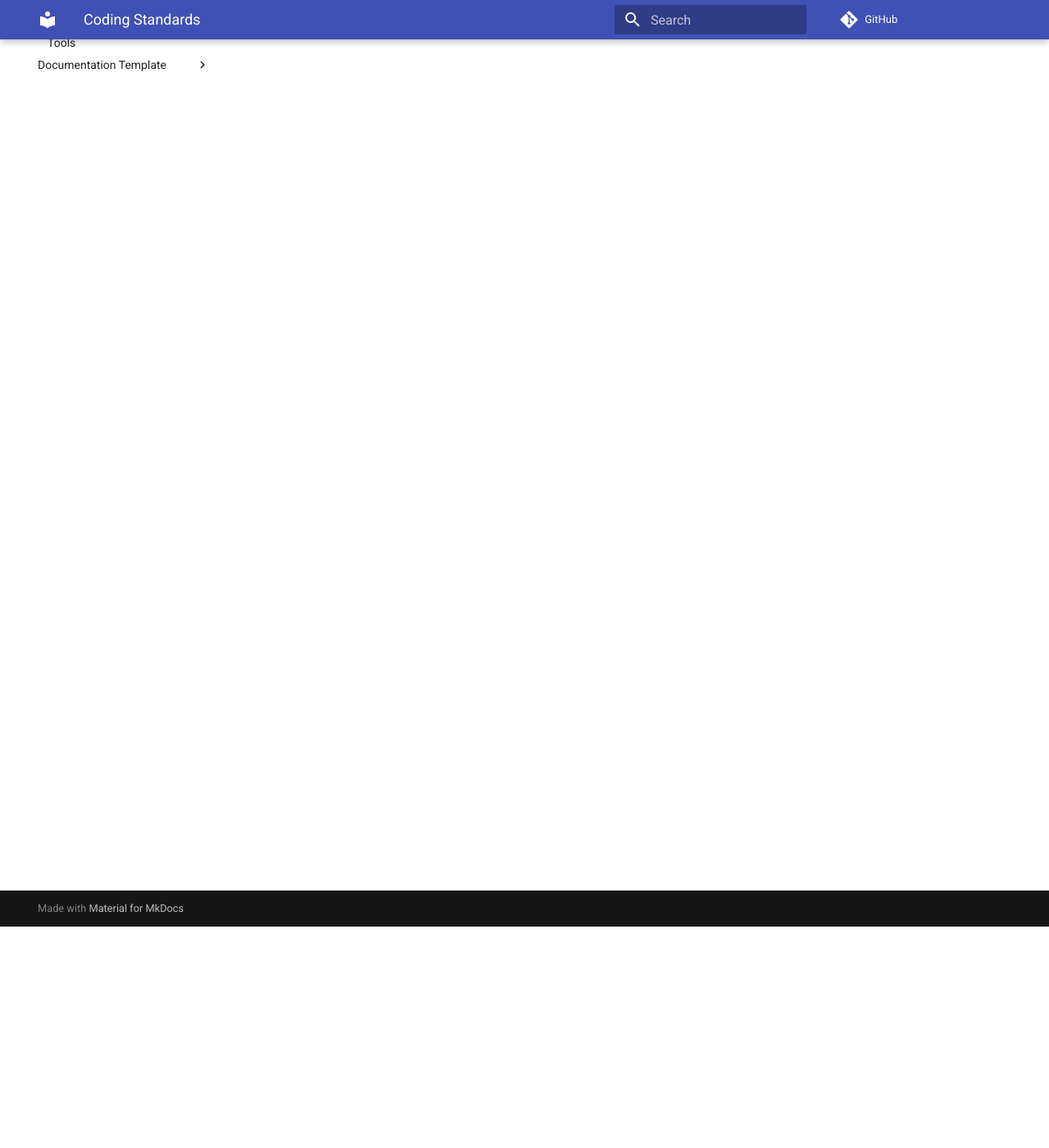
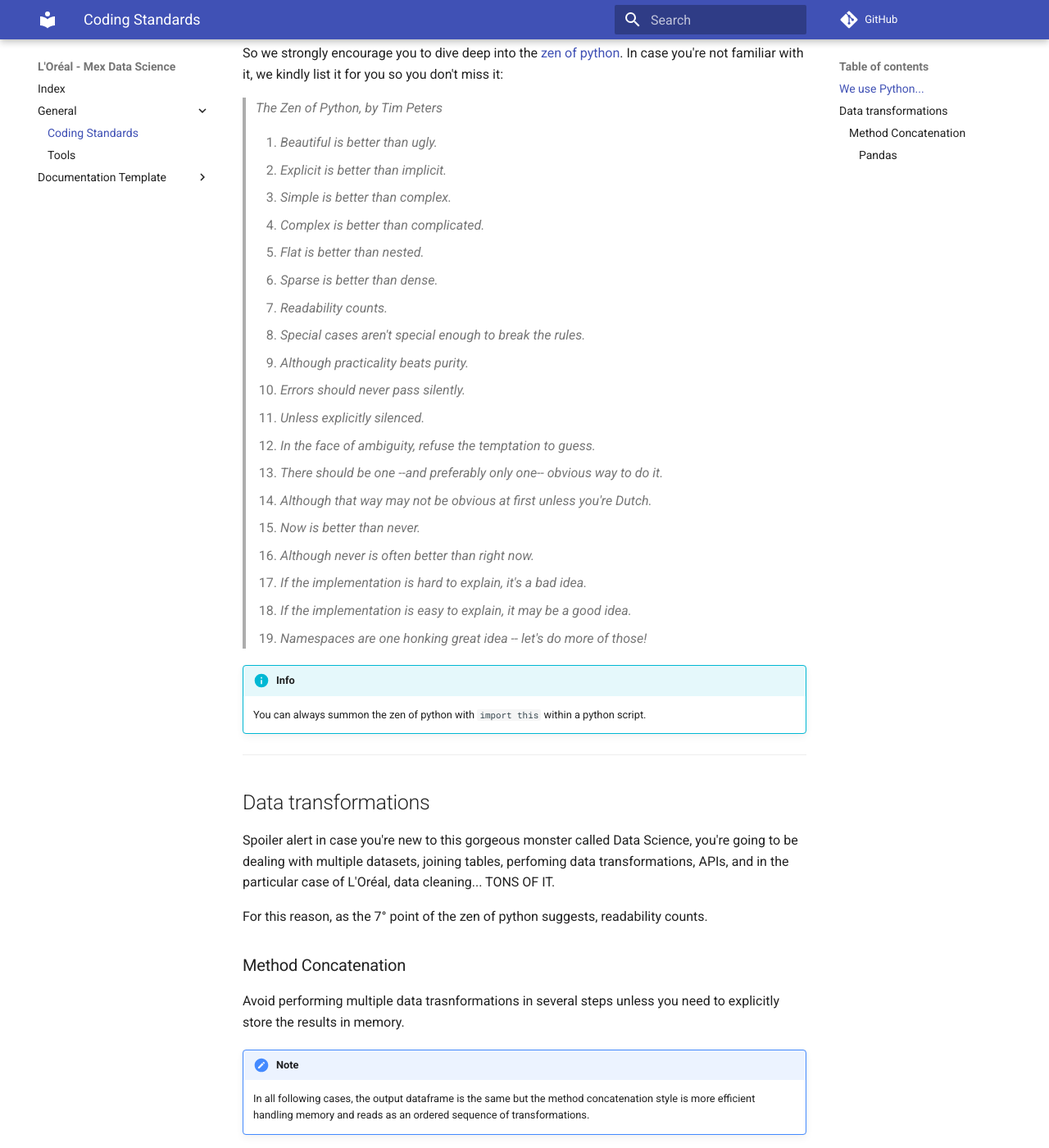
Before and after one commit to mex-data-science/mex-technical-documentation, an MkDocs documentation site: the page built from docs/general/coding-standards.md, in a window 1280 px wide and 1400 px high, scrolled down 270 px. Shown: the whole window at 82% size. Built offline with MkDocs 1.6.1 and Material for MkDocs 9.7.7, drawn with Linux system fonts in a browser that asks for light colours; comment, search, counter and statistics services are not loaded; some of the changed text lies outside the part shown.

Commit message:
Coding standards Zen of python section included Data transformation method concatenation section included

````diff
--- a/docs/general/coding-standards.md
+++ b/docs/general/coding-standards.md
@@ -1,4 +1,95 @@
 # Coding Standards
 
-This section is ment to describe the L'Oréal Mex Data Science Team codign
+This section is ment to describe the L'Oréal Mex Data Science Team coding
 standards.
+
+---
+## We use Python...
+
+So we strongly encourage you to dive deep into the [zen of python](https://peps.python.org/pep-0020/).
+In case you're not familiar with it, we kindly list it for you so you don't
+miss it:
+
+> _The Zen of Python, by Tim Peters_
+>
+> 1. _Beautiful is better than ugly._
+> 2. _Explicit is better than implicit._
+> 3. _Simple is better than complex._
+> 4. _Complex is better than complicated._
+> 5. _Flat is better than nested._
+> 6. _Sparse is better than dense._
+> 7. _Readability counts._
+> 8. _Special cases aren't special enough to break the rules._
+> 9. _Although practicality beats purity._
+> 10. _Errors should never pass silently._
+> 11. _Unless explicitly silenced._
+> 12. _In the face of ambiguity, refuse the temptation to guess._
+> 13. _There should be one --and preferably only one-- obvious way to do it._
+> 14. _Although that way may not be obvious at first unless you're Dutch._
+> 15. _Now is better than never._
+> 16. _Although never is often better than *right* now._
+> 17. _If the implementation is hard to explain, it's a bad idea._
+> 18. _If the implementation is easy to explain, it may be a good idea._
+> 19. _Namespaces are one honking great idea -- let's do more of those!_
+
+!!! info
+    You can always summon the zen of python with `import this` within a python
+    script.
+
+---
+## Data transformations
+
+Spoiler alert in case you're new to this gorgeous monster called Data Science,
+you're going to be dealing with multiple datasets, joining tables, perfoming
+data transformations, APIs, and in the particular case of L'Oréal,
+data cleaning... TONS OF IT.
+
+For this reason, as the 7° point of the zen of python suggests, readability counts.
+
+### Method Concatenation
+
+Avoid performing multiple data trasnformations in several steps unless you need
+to explicitly store the results in memory.
+
+!!! note
+    In all following cases, the output dataframe is the same but the method
+    concatenation style is more efficient handling memory and reads as an
+    ordered sequence of transformations.
+
+#### Pandas
+
+Given the example dataframe:
+
+|category|units|
+|:--|:--|
+|A|1|
+|A|2|
+|B|3|
+|B|4|
+|C|5|
+|C|6|
+
+Unclean common usage:
+
+```python
+df_group = df.groupby('category').agg(sum_units=('units', 'sum'))
+df_group['units_squared'] = df_group['sum_units'] ** 2
+df_group['prop'] = df_group['sum_units'] / df['sum_units'].sum()
+```
+
+Method Concatenation:
+
+```python
+df_group = (
+    df
+    .groupby('category')
+    .agg(
+        sum_units = ('units', 'sum'))
+    .assign(
+        units_squared = lambda df: df.sum_units ** 2,
+        prop          = lambda df: df.sum_units / df.units_squared.sum()))
+```
+
+
+
+---
````
Also changed, not shown: docs/general/tools.md (+0 -2 lines), docs/index.md (+4 -1 lines).
